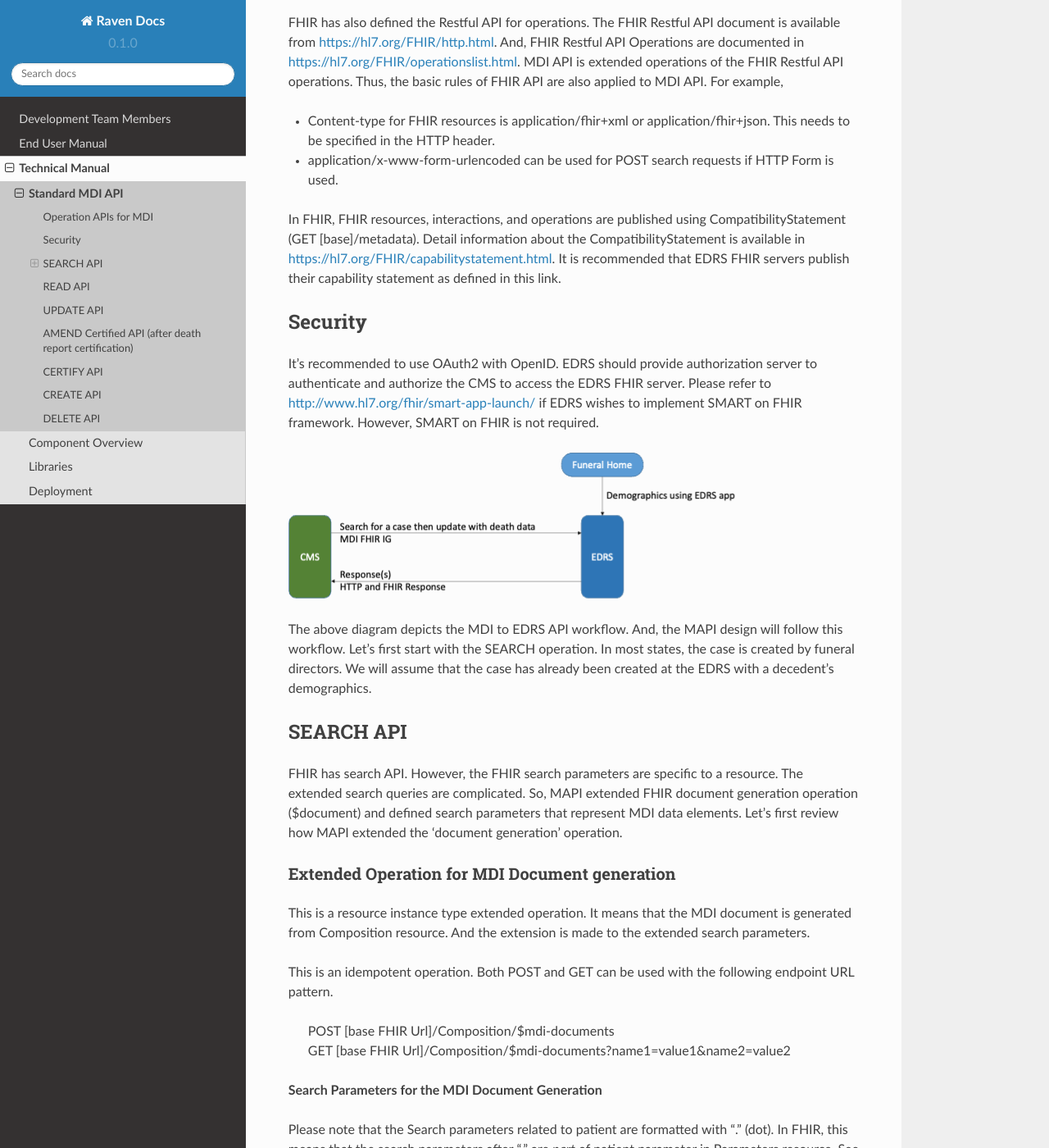
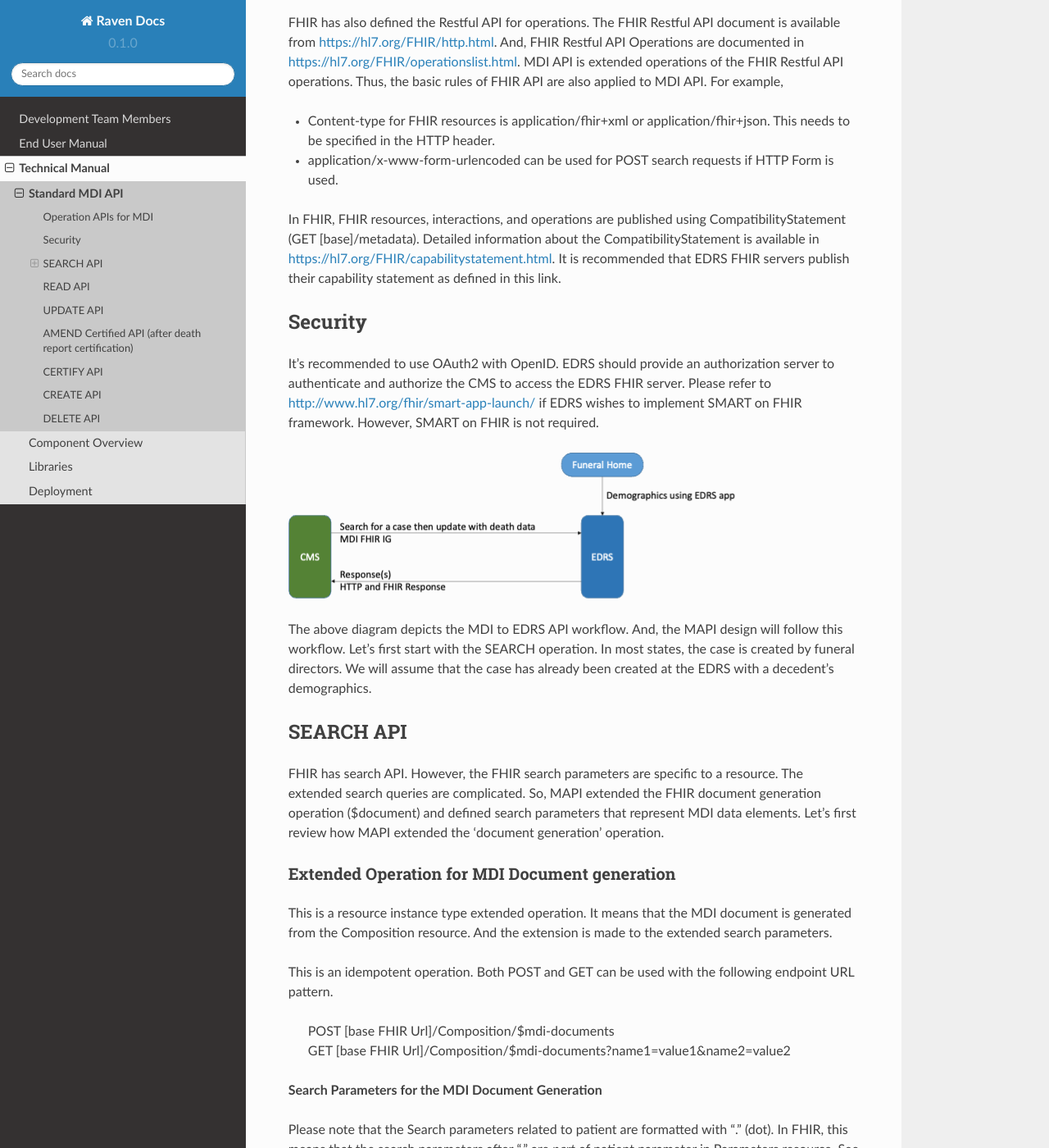
Before and after one commit to MortalityReporting/RavenDocs, a Sphinx documentation site: the page built from docs/source/technicalManual/mdiApi.rst, in a window 1280 px wide and 1400 px high, scrolled down 272 px. Shown: the whole window at 82% size. Built offline with Sphinx 7.4.7 and the Read the Docs theme 2.0.0, drawn with Linux system fonts in a browser that asks for light colours; some of the changed text lies outside the part shown.

Commit message:
Update mdiApi.rst

```diff
--- a/docs/source/technicalManual/mdiApi.rst
+++ b/docs/source/technicalManual/mdiApi.rst
@@ -15,13 +15,13 @@ API operations. Thus, the basic rules of FHIR API are also applied to MDI API. F
 * application/x-www-form-urlencoded can be used for POST search requests if HTTP Form is used.
 
 In FHIR, FHIR resources, interactions, and operations are published using CompatibilityStatement
-(GET [base]/metadata). Detail information about the CompatibilityStatement is available
+(GET [base]/metadata). Detailed information about the CompatibilityStatement is available
 in https://hl7.org/FHIR/capabilitystatement.html. It is recommended that EDRS FHIR servers publish
 their capability statement as defined in this link.
 
 Security
 --------
-It’s recommended to use OAuth2 with OpenID. EDRS should provide authorization server to authenticate and
+It’s recommended to use OAuth2 with OpenID. EDRS should provide an authorization server to authenticate and
 authorize the CMS to access the EDRS FHIR server. Please refer to http://www.hl7.org/fhir/smart-app-launch/
 if EDRS wishes to implement SMART on FHIR framework. However, SMART on FHIR is not required.
 
@@ -37,13 +37,13 @@ We will assume that the case has already been created at the EDRS with a deceden
 SEARCH API
 ----------
 FHIR has search API. However, the FHIR search parameters are specific to a resource. The extended
-search queries are complicated. So, MAPI extended FHIR document generation operation ($document) and
+search queries are complicated. So, MAPI extended the FHIR document generation operation ($document) and
 defined search parameters that represent MDI data elements. Let's first review how MAPI extended the
 'document generation' operation.
 
 Extended Operation for MDI Document generation
 ^^^^^^^^^^^^^^^^^^^^^^^^^^^^^^^^^^^^^^^^^^^^^^
-This is a resource instance type extended operation. It means that the MDI document is generated from
+This is a resource instance type extended operation. It means that the MDI document is generated from the
 Composition resource. And the extension is made to the extended search parameters.
 
 This is an idempotent operation. Both POST and GET can be used with the following endpoint URL pattern.
@@ -189,7 +189,7 @@ transactions are successfully processed. 4xx or 5xx are error codes. 3xx are not
 need to be supported at the client side if redirections are required by the server. More details can
 be found from https://en.wikipedia.org/wiki/List_of_HTTP_status_codes.
 
-CMS must check if correct endpoint and search parameters are used if such errors are returned. Server
+CMS must check if the correct endpoint and search parameters are used if such errors are returned. Server
 also returns error code when there are document level errors. In this case *OperationOutcome* could be
 included in the payload. CMS would want to parse the payload as it contains the source of errors. For
 more information about the *OperationOutcome*, see the following section.
@@ -318,7 +318,7 @@ identifier extension(s) in the Composistion resource located in the MDI document
 tracking numbers in the extended identifiers. Thus, this can be used for searching.
 
 The response for a successful UPDATE API should be 200 OK. The payload is not required. If
-EDRS or CMS needs some data with the response, Parameters resource can be used. Jurisdiction and
+EDRS or CMS needs some data with the response, the Parameters resource can be used. Jurisdiction and
 C/ME office can use the same parameters as *In Parameters* parameters. If the submitted MDI document will
 be included in the response body, then “mdi-document” parameter key should be used. If the API operation was
 successful, but there were some warnings that EDRS wants to send back to CMS, then parameter name
```
